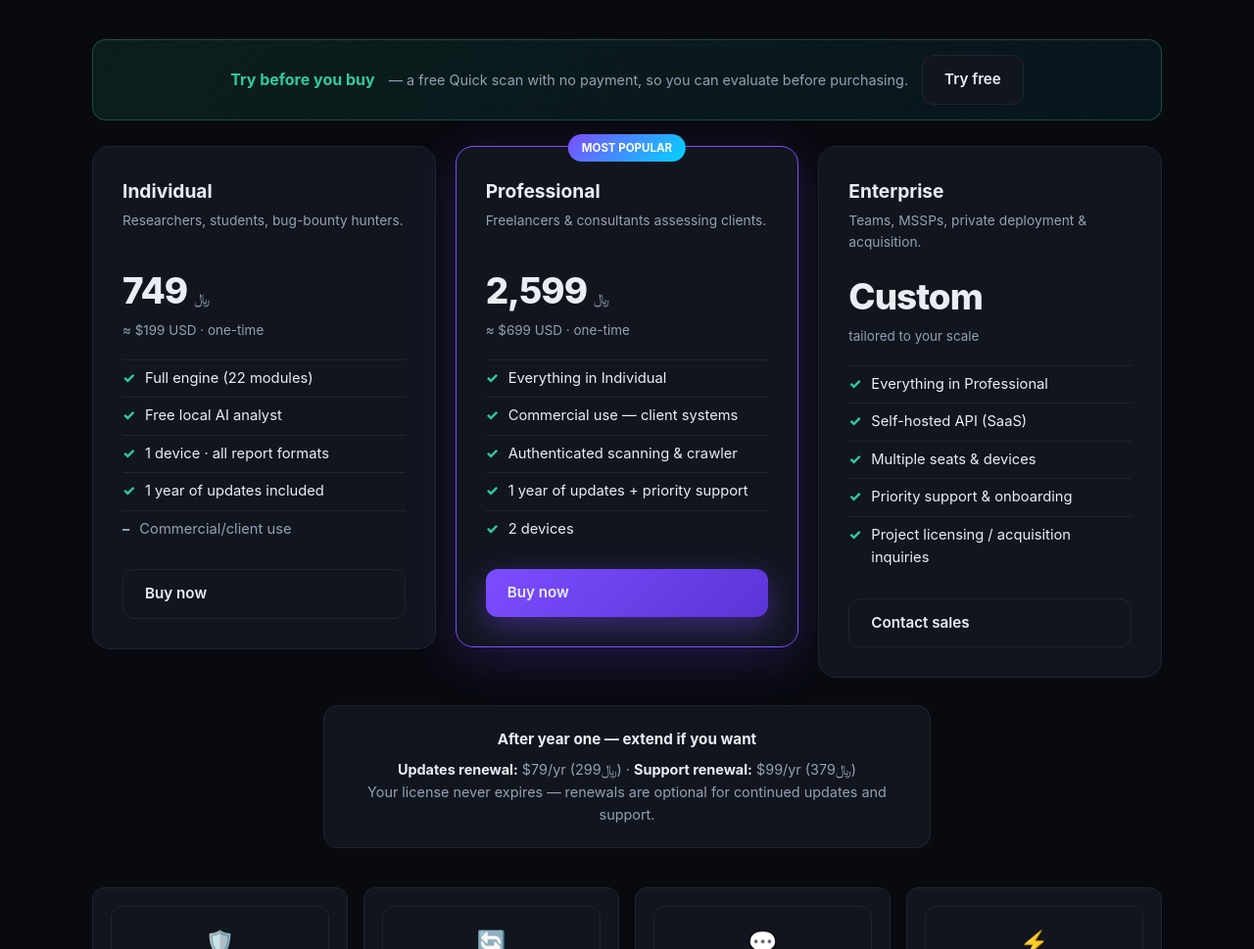
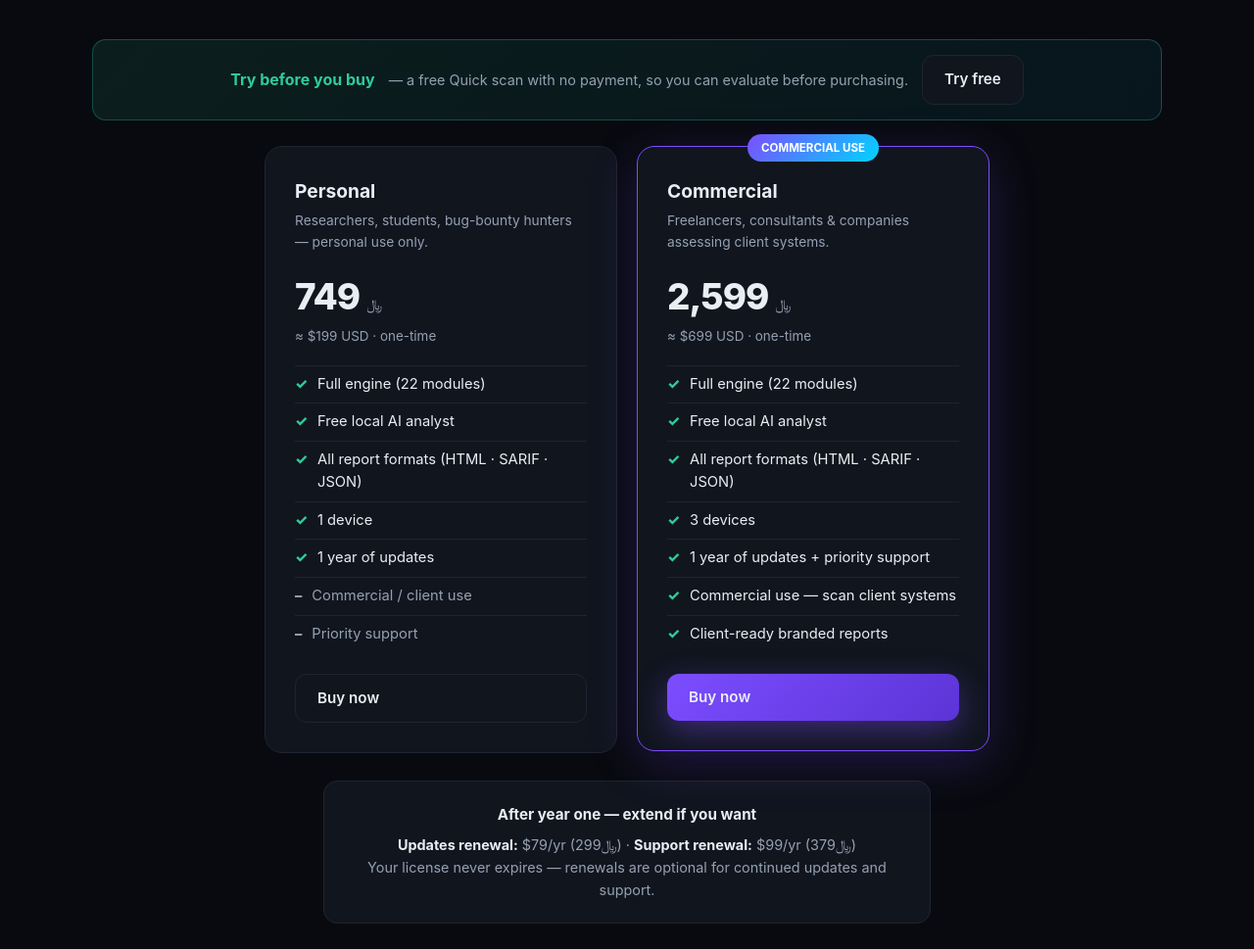
Before and after one commit to CybPhantom/phantomsec-site, a plain HTML site: page index.html in a window 1280 px wide. Shown: the part 2120-3089 px from the top of the page at 98% size. Drawn offline with Linux system fonts and the light colour scheme.

Commit message:
تبسيط الأسعار: باقتين فقط (Personal + Commercial) بدون Enterprise
- Personal: 749﷼ ($199) — استخدام شخصي، جهاز واحد
- Commercial: 2,599﷼ ($699) — استخدام تجاري، 3 أجهزة، دعم أولوية
- حذف Enterprise (غير واقعية لمطور فردي)

Co-Authored-By: Claude Sonnet 4.6 <noreply@anthropic.com>

```diff
--- a/index.html
+++ b/index.html
@@ -206,27 +206,21 @@ footer{border-top:1px solid var(--line);padding:32px 0;color:var(--mut);font-siz
   <h2 class="sec">Choose your license</h2>
   <p class="lead">One-time purchase. Licensed per machine. Prices in Saudi Riyal (USD shown). No subscriptions.</p>
   <div class="freebar"><b>Try before you buy</b><span class="mut">— a free Quick scan with no payment, so you can evaluate before purchasing.</span><a class="btn" href="#contact">Try free</a></div>
-  <div class="prices">
+  <div class="prices" style="grid-template-columns:repeat(auto-fit,minmax(300px,1fr));max-width:740px;margin:0 auto">
     <div class="price">
-      <h3>Individual</h3><div class="who">Researchers, students, bug-bounty hunters.</div>
+      <h3>Personal</h3><div class="who">Researchers, students, bug-bounty hunters — personal use only.</div>
       <div class="amt">749 <small>﷼</small></div>
       <div class="usd">≈ $199 USD · one-time</div>
-      <ul><li>Full engine (22 modules)</li><li>Free local AI analyst</li><li>1 device · all report formats</li><li>1 year of updates included</li><li class="no">Commercial/client use</li></ul>
+      <ul><li>Full engine (22 modules)</li><li>Free local AI analyst</li><li>All report formats (HTML · SARIF · JSON)</li><li>1 device</li><li>1 year of updates</li><li class="no">Commercial / client use</li><li class="no">Priority support</li></ul>
       <a class="btn" href="#contact">Buy now</a>
     </div>
     <div class="price feat">
-      <div class="badge">MOST POPULAR</div>
-      <h3>Professional</h3><div class="who">Freelancers & consultants assessing clients.</div>
+      <div class="badge">COMMERCIAL USE</div>
+      <h3>Commercial</h3><div class="who">Freelancers, consultants & companies assessing client systems.</div>
       <div class="amt">2,599 <small>﷼</small></div>
       <div class="usd">≈ $699 USD · one-time</div>
-      <ul><li>Everything in Individual</li><li>Commercial use — client systems</li><li>Authenticated scanning & crawler</li><li>1 year of updates + priority support</li><li>2 devices</li></ul>
+      <ul><li>Full engine (22 modules)</li><li>Free local AI analyst</li><li>All report formats (HTML · SARIF · JSON)</li><li>3 devices</li><li>1 year of updates + priority support</li><li>Commercial use — scan client systems</li><li>Client-ready branded reports</li></ul>
       <a class="btn primary" href="#contact">Buy now</a>
-    </div>
-    <div class="price">
-      <h3>Enterprise</h3><div class="who">Teams, MSSPs, private deployment & acquisition.</div>
-      <div class="amt">Custom</div><div class="usd">tailored to your scale</div>
-      <ul><li>Everything in Professional</li><li>Self-hosted API (SaaS)</li><li>Multiple seats & devices</li><li>Priority support & onboarding</li><li>Project licensing / acquisition inquiries</li></ul>
-      <a class="btn" href="#contact">Contact sales</a>
     </div>
   </div>
   <div style="background:var(--card);border:1px solid var(--line);border-radius:14px;padding:22px 28px;max-width:620px;margin:28px auto 0;text-align:center">
```
